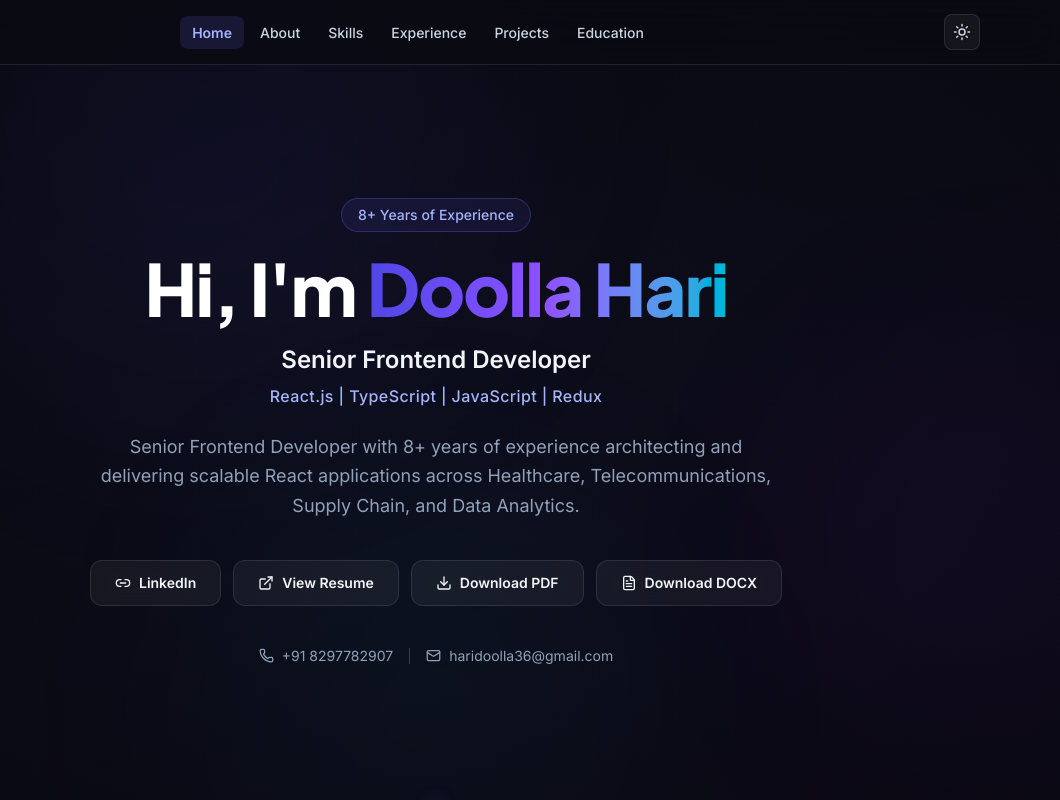
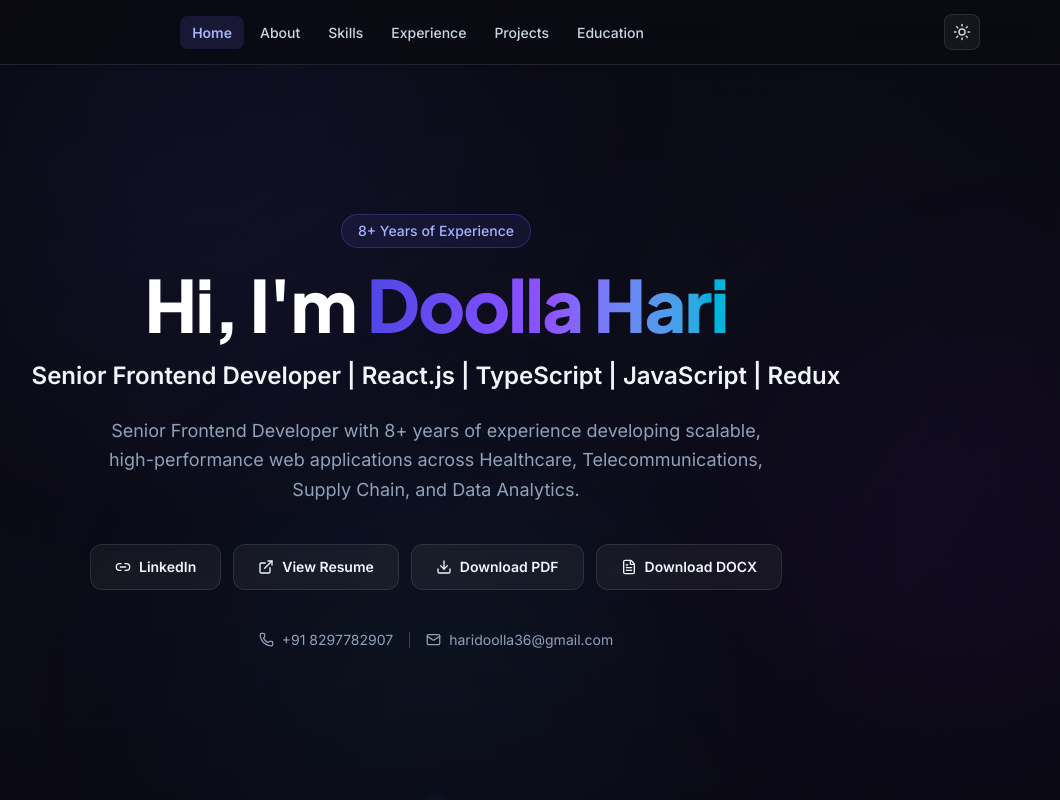
Before and after one commit to HariDoolla/hari-portfolio, a React (Vite) app: page / in a window 1280 px wide. Shown: the top 800 px of the page, without its empty margins (204-1264 px from the left). Built offline with nearby package versions, Linux system fonts and the light colour scheme.

Commit message:
Align hero title and summary copy with the latest resume wording.
Keep extra projects intact while showing the stack in the title line.

Co-authored-by: Cursor <cursoragent@cursor.com>

```diff
--- a/index.html
+++ b/index.html
@@ -13,7 +13,7 @@
     <meta name="referrer" content="strict-origin-when-cross-origin" />
     <meta
       name="description"
-      content="Doolla Hari, Senior Frontend Developer with 8+ years of experience architecting scalable React, TypeScript, and Redux applications across healthcare, telecom, logistics, and data analytics."
+      content="Doolla Hari, Senior Frontend Developer with 8+ years of experience developing scalable, high-performance web applications across Healthcare, Telecommunications, Supply Chain, and Data Analytics."
     />
     <link rel="canonical" href="https://doolla-hari.vercel.app" />
     <link rel="preconnect" href="https://fonts.googleapis.com" />
@@ -22,7 +22,7 @@
       href="https://fonts.googleapis.com/css2?family=Inter:wght@400;500;600;700&family=Plus+Jakarta+Sans:wght@600;700;800&display=swap"
       rel="stylesheet"
     />
-    <title>Doolla Hari | Senior Frontend Developer</title>
+    <title>Doolla Hari | Senior Frontend Developer | React.js | TypeScript | JavaScript | Redux</title>
     <script src="/theme-init.js"></script>
   </head>
   <body>
--- a/src/components/About.tsx
+++ b/src/components/About.tsx
@@ -21,7 +21,7 @@ export default function About() {
                     <p className="font-display text-lg font-bold text-slate-900 dark:text-white">
                       {profile.name}
                     </p>
-                    <p className="text-sm font-medium text-brand-600 dark:text-brand-400">
+                    <p className="max-w-[220px] text-sm font-medium leading-snug text-brand-600 dark:text-brand-400">
                       {profile.title}
                     </p>
                     <span className="tag-pill mt-2 inline-block">
--- a/src/components/Hero.tsx
+++ b/src/components/Hero.tsx
@@ -41,16 +41,9 @@ export default function Hero() {
 
           <motion.p
             variants={fadeUp}
-            className="mt-5 text-xl font-semibold text-slate-800 sm:text-2xl dark:text-slate-100"
+            className="mt-5 px-2 text-lg font-semibold text-slate-800 sm:text-xl md:text-2xl dark:text-slate-100"
           >
             {profile.title}
-          </motion.p>
-
-          <motion.p
-            variants={fadeUp}
-            className="mt-2 text-sm font-medium tracking-wide text-brand-700 sm:text-base dark:text-brand-300"
-          >
-            {profile.stack}
           </motion.p>
 
           <motion.p
--- a/src/data/resume.ts
+++ b/src/data/resume.ts
@@ -1,11 +1,11 @@
 export const profile = {
   name: 'Doolla Hari',
-  title: 'Senior Frontend Developer',
+  title: 'Senior Frontend Developer | React.js | TypeScript | JavaScript | Redux',
   stack: 'React.js | TypeScript | JavaScript | Redux',
   tagline:
-    'Senior Frontend Developer with 8+ years of experience architecting and delivering scalable React applications across Healthcare, Telecommunications, Supply Chain, and Data Analytics.',
+    'Senior Frontend Developer with 8+ years of experience developing scalable, high-performance web applications across Healthcare, Telecommunications, Supply Chain, and Data Analytics.',
   professionalSummary:
-    'Senior Frontend Developer with 8+ years of experience architecting and delivering scalable React applications across Healthcare, Telecommunications, Supply Chain, and Data Analytics. Strong expertise in React.js, TypeScript, JavaScript, Redux, and component-driven architecture, with experience building reusable, configurable, and high-performance enterprise UIs. Hands-on with REST APIs, Jest, Playwright, SonarQube, and modern frontend development practices, with experience mentoring developers and collaborating in Agile teams.',
+    'Senior Frontend Developer with 8+ years of experience developing scalable, high-performance web applications across Healthcare, Telecommunications, Supply Chain, and Data Analytics. Skilled in React.js, TypeScript, JavaScript (ES6+), Redux, HTML5, CSS3, and modern UI libraries. Experienced in designing reusable component architectures, implementing automated testing with Playwright and Jest, optimizing application performance, and maintaining code quality through SonarQube and CI/CD practices.',
   email: 'haridoolla36@gmail.com',
   phone: '+91 8297782907',
   linkedin: 'https://www.linkedin.com/in/hari-doolla',
--- a/src/utils/experience.ts
+++ b/src/utils/experience.ts
@@ -78,5 +78,5 @@ export function formatExperienceSubtitle(now = new Date()): string {
 }
 
 export function formatAboutLead(now = new Date()): string {
-  return `With ${formatExperience(now)} in software development, I specialize in architecting scalable React applications using TypeScript, JavaScript, Redux, and component-driven UI across Healthcare, Telecommunications, Supply Chain, and Data Analytics.`
+  return `With ${formatExperience(now)} in software development, I specialize in building scalable, high-performance web applications using React.js, TypeScript, JavaScript (ES6+), Redux, HTML5, CSS3, and modern UI libraries across Healthcare, Telecommunications, Supply Chain, and Data Analytics.`
 }
```
Also changed, not shown: 1 other file (tests, documents, lock files or other folders).
